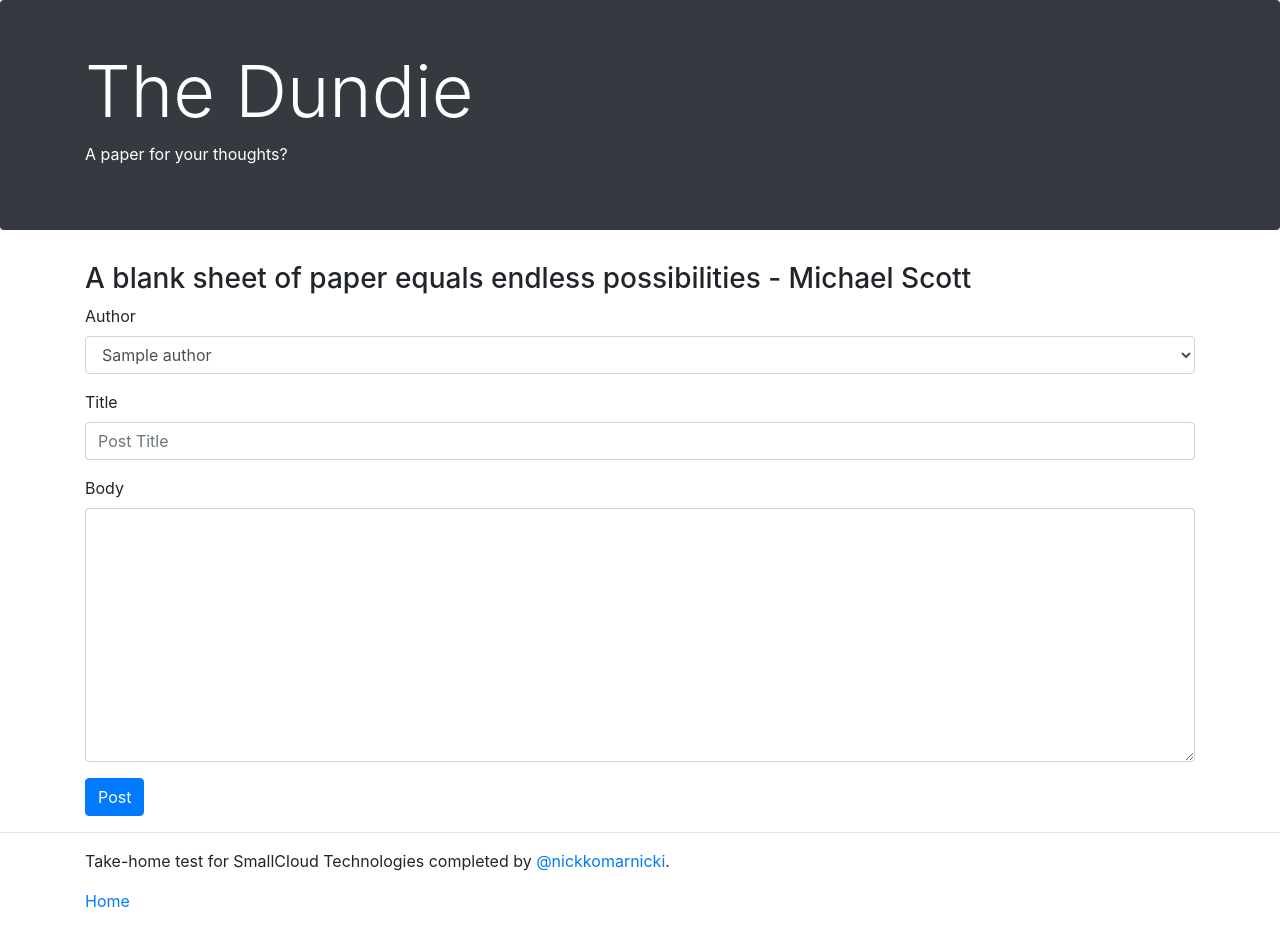
After one commit to nick-k-dev/nkblogsite-django-demo, a Django app: page /blog/newpost/ in a window 1280 px wide. The commit adds this page. Run offline with Django 3.2, Linux system fonts and the light colour scheme; tables that the repository leaves empty hold one stand-in row (values such as "Sample post"); some libraries are stand-ins or nearby versions.

Commit message:
Basic rough version of add a new post implemented

```diff
--- a/blog/templates/blog/index.html
+++ b/blog/templates/blog/index.html
@@ -16,7 +16,7 @@
         <div class="container">
             <h1 class="display-3">The Dundie</h1>
             <p>A paper for your thoughts?</p>
-            <p><a class="btn btn-primary btn-lg" href="#" role="button">Add New Post »</a></p>
+            <p><a class="btn btn-primary btn-lg" href="{% url 'blog:newpost' %}" role="button">Add New Post »</a></p>
         </div>
     </div>
     <div class="container">
--- /dev/null
+++ b/blog/templates/blog/newpost.html
@@ -0,0 +1,55 @@
+<!doctype html>
+<html lang="en">
+
+<head>
+    <meta charset="utf-8">
+    <meta name="viewport" content="width=device-width, initial-scale=1, shrink-to-fit=no">
+    <title>The Dundie | Paper for your thoughts?</title>
+    <link rel="stylesheet" href="https://stackpath.bootstrapcdn.com/bootstrap/4.3.1/css/bootstrap.min.css"
+        integrity="sha384-ggOyR0iXCbMQv3Xipma34MD+dH/1fQ784/j6cY/iJTQUOhcWr7x9JvoRxT2MZw1T" crossorigin="anonymous">
+</head>
+
+<body>
+    {% if error_message %}<p><strong>{{ error_message }}</strong></p>{% endif %}
+    <div class="jumbotron p-4 p-md-5 text-white rounded bg-dark">
+        <div class="container">
+            <h1 class="display-3">The Dundie</h1>
+            <p>A paper for your thoughts?</p>
+        </div>
+    </div>
+    <main role="main" class="container">
+        <h3>A blank sheet of paper equals endless possibilities - Michael Scott</h3>
+        <form action="{% url 'blog:addpost' %}" method="post">
+            {% csrf_token %}
+            <div class="form-group">
+                <label for="author">Author</label>
+                <select class="form-control" id="author" name="author">
+                    {% for author in authors %}
+                    <option value="{{ author.id }}">{{author}}</option>
+                    {% endfor %}
+                </select>
+            </div>
+            <div class="form-group">
+                <label for="title">Title</label>
+                <input type="text" class="form-control" name="title" id="title" placeholder="Post Title">
+            </div>
+            <div class="form-group">
+                <label for="description">Body</label>
+                <textarea class="form-control" id="description" name="description" rows="10"></textarea>
+            </div>
+            <button type="submit" class="btn btn-primary">Post</button>
+        </form>
+    </main>
+    <footer>
+        <hr>
+        <div class="container">
+            <p>Take-home test for SmallCloud Technologies completed by <a
+                    href="https://twitter.com/nickkomarnicki">@nickkomarnicki</a>.</p>
+            <p>
+                <a href="../">Home</a>
+            </p>
+        </div>
+    </footer>
+</body>
+
+</html>
--- a/blog/urls.py
+++ b/blog/urls.py
@@ -6,4 +6,6 @@ app_name = 'blog'
 urlpatterns = [
     path('', views.IndexView.as_view(), name='index'),
     path('<int:pk>/', views.DetailView.as_view(), name='detail'),
+    path('newpost/', views.newpost, name='newpost'),
+    path('addpost/', views.addpost, name='addpost'),
 ]
--- a/blog/views.py
+++ b/blog/views.py
@@ -2,6 +2,7 @@ from django.http import HttpResponseRedirect
 from django.shortcuts import get_object_or_404, render
 from django.urls import reverse
 from django.views import generic
+from django.utils import timezone
 
 from .models import Post, Author
 
@@ -15,3 +16,31 @@ class IndexView(generic.ListView):
 class DetailView(generic.DetailView):
     model = Post
     template_name = 'blog/detail.html'
+
+def newpost(request):
+    authors = Author.objects.all()
+    context = {
+        'authors': authors,
+    }
+    return render(request, 'blog/newpost.html', context)
+
+def addpost(request):
+    try:
+        post_data = request.POST.copy()
+        author_id = post_data.getlist('author')
+        author = Author.objects.get(pk=author_id[0])
+        title = post_data.get('title')
+        description = post_data.get('description')
+        created_date = timezone.now()
+        post = Post(author=author, title=title, description=description, created_date=created_date)
+        post.save()
+        print('saved')
+        success = True
+    except:
+        print('Failed to create a new post')
+        success = False
+
+    if success:
+        return HttpResponseRedirect(reverse('blog:detail', args=(post.id,)))
+    else:
+        return HttpResponseRedirect(reverse('blog:index'))
```
